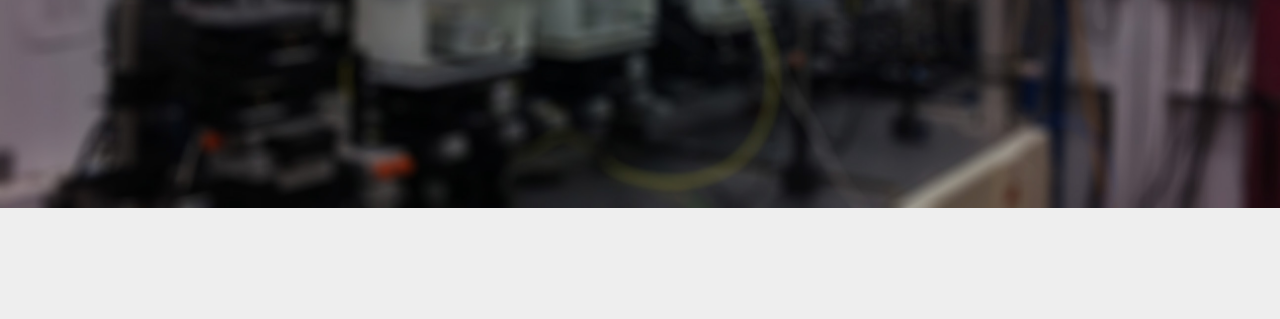
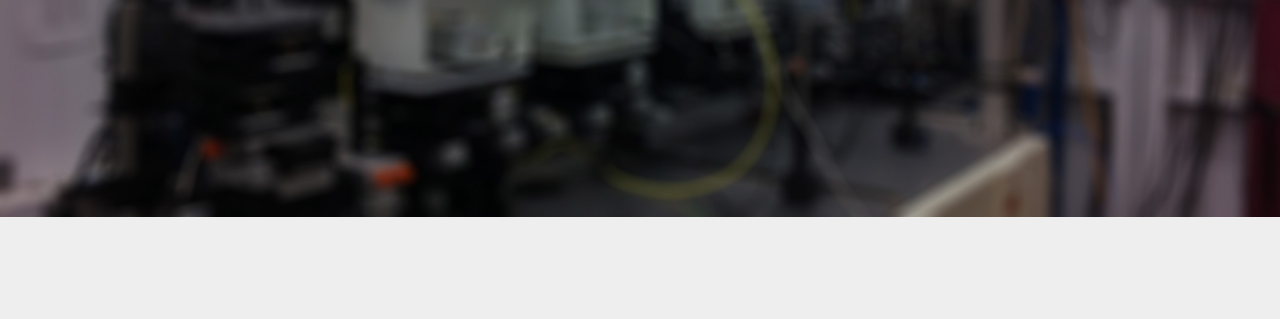
Before and after one commit to eddotman/hxma-tools, a plain HTML site: page index.html in a window 1280 px wide. Shown: the part 362-681 px from the top of the page. Drawn offline with nearby package versions, Linux system fonts and the light colour scheme.

Commit message:
fixed bg image

```diff
--- a/css/styles.css
+++ b/css/styles.css
@@ -4,7 +4,7 @@ html, body, p, h1, h2, h3 {font-family: "Ubuntu", sans-serif;}
 
 body {padding-top: 40px; padding-bottom: 40px; background: #eeeeee; font-size: 18px; line-height:30px;}
 footer {padding:20px;}
-#overview {background: url('../img/hxma.jpg') no-repeat; background-size:100%; color: #ffffff;}
+#overview {background: url('../img/hxma.jpg') no-repeat; background-size:100% 100%; color: #ffffff;}
 
 .bgdark {background: #2c3e50; color: #ffffff;}
 .bgsilver {background: #7f8c8d; color: #ffffff;}
```
